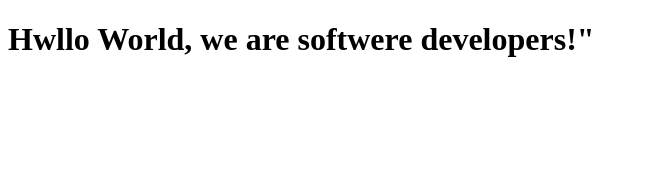
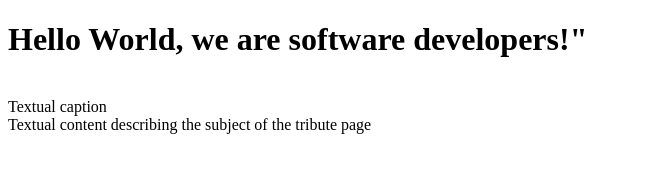
Before and after one commit to cnualartc/Vivek-Chris, a plain HTML site: page index.html in a window 1280 px wide. Shown: the whole page, without its empty margins (0-646 px from the left). Drawn offline with Linux system fonts and the light colour scheme.

Commit message:
html content

```diff
--- a/index.html
+++ b/index.html
@@ -8,7 +8,19 @@
 
   <body>
     <script src="https://cdn.freecodecamp.org/testable-projects-fcc/v1/bundle.js"></script>
-    <h1>Hwllo World, we are softwere developers!"</h1>
+    <main id="main">
+      <h1 id="title">Hello World, we are software developers!"</h1>
+      <div id="img-div">
+        <img id="image" src="" alt="">
+        <div id="img-caption">
+          Textual caption
+        </div>
+      </div>
+      <div id="tribute-info">
+        Textual content describing the subject of the tribute page
+      </div>
+      <a id="tribute-link" href="" target="_blank"></a>
+    </main>
     <!--
 
     Hello Camper!
```
